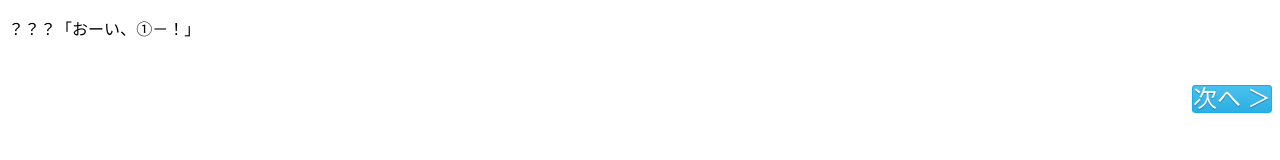
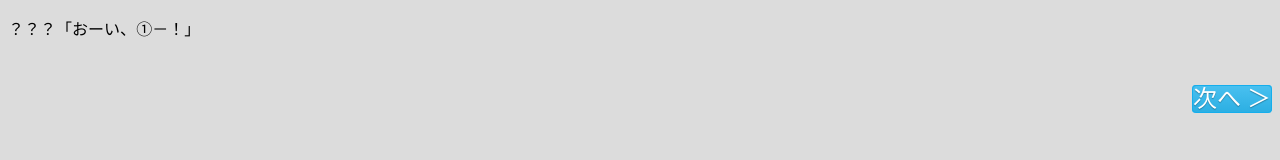
Before and after one commit to nim1z/pageshow, a plain HTML site: page text/t06.html in a window 1280 px wide. Drawn offline with Linux system fonts and the light colour scheme.

Commit message:
Update t06.html

```diff
--- a/text/t06.html
+++ b/text/t06.html
@@ -10,6 +10,11 @@
 		</script>
 		<script src="tview.js"></script>
 		<script src="next.js"></script>
+		<style type="text/css">
+		body {
+		background:rgba( 192,192,192, 0.55 )
+		}
+		</style>
 </head>
 	<body onload="reload()">
 		<form>
```
